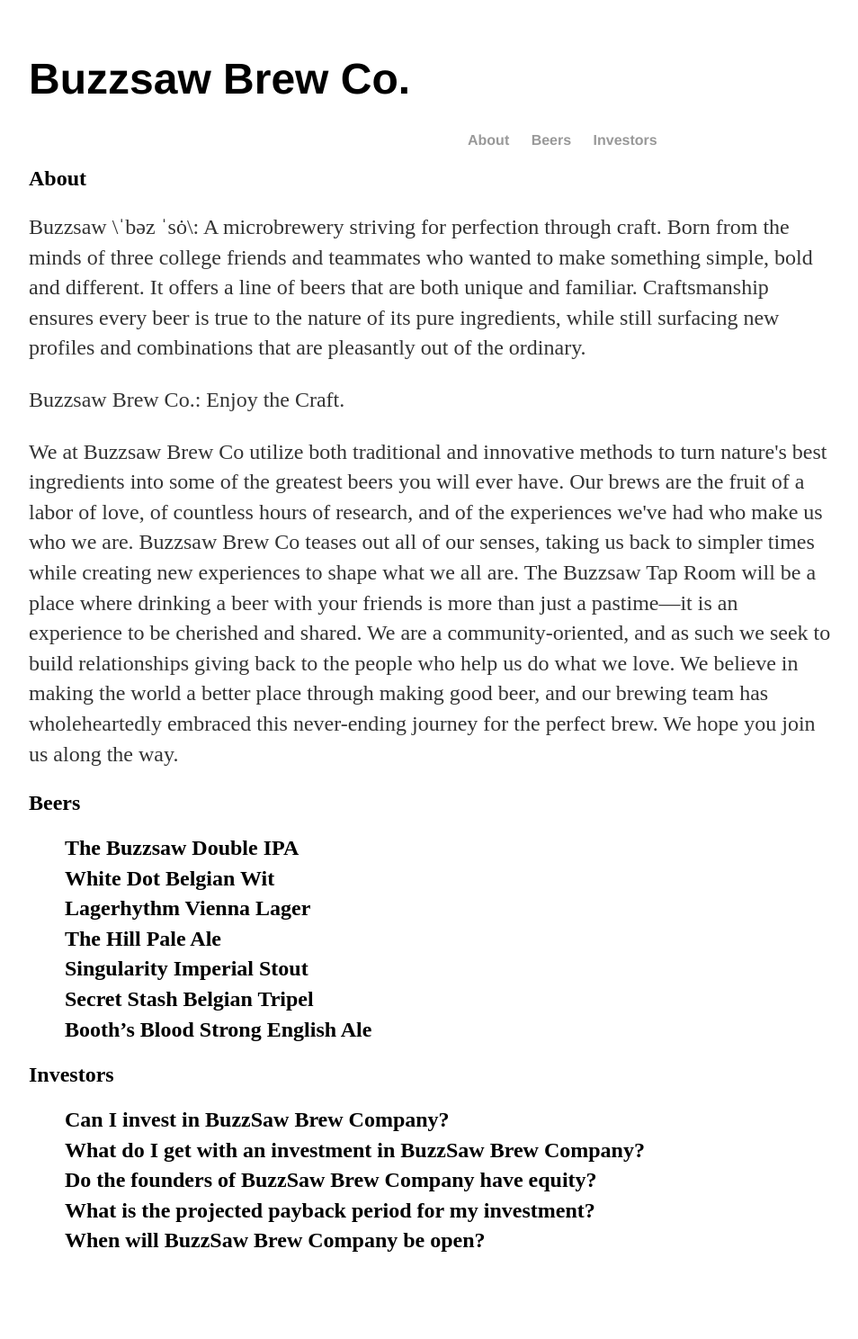
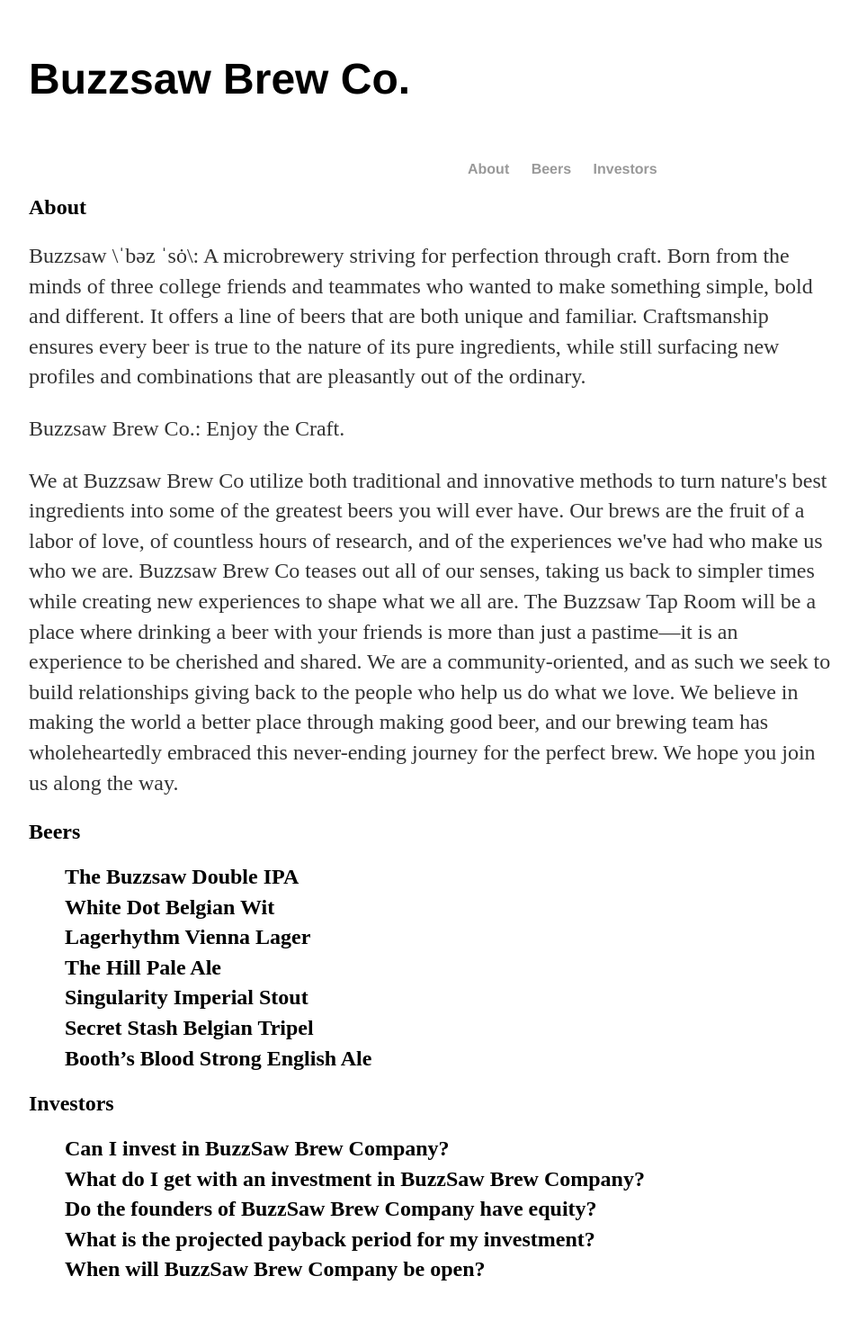
Before and after one commit to arquinn/arquinn.github.io, a Jekyll site: the page built from test.html, in a window 1280 px wide. Shown: the whole page at 90% size, without its empty margins (160-1114 px from the left). Built offline with Jekyll 4.4.1, drawn with Linux system fonts in a browser that asks for light colours; nearby versions of some CDN libraries; before the commit the page ends 1456 px from its top, so only the background shows below that.

Commit message:
Update test.css

```diff
--- a/css/test.css
+++ b/css/test.css
@@ -8,7 +8,7 @@ body {
     list-style: none;
     font-weight: bold;
     padding-left: 50%;
-    padding-top: 0em;
+    padding-top: 1em;
  }
 
  .fixed {
```
